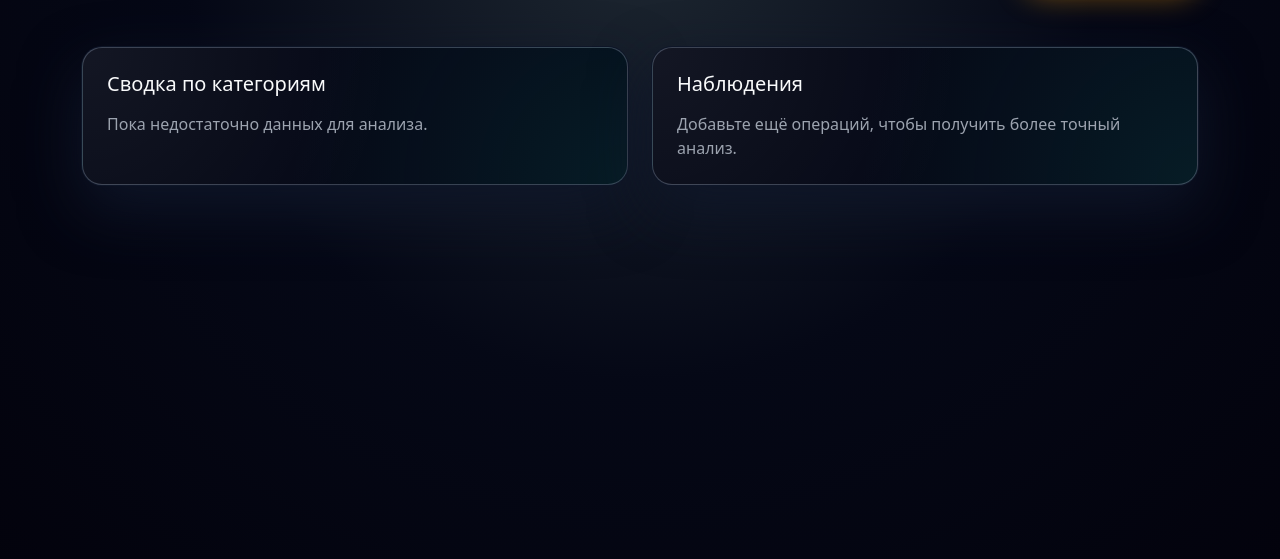
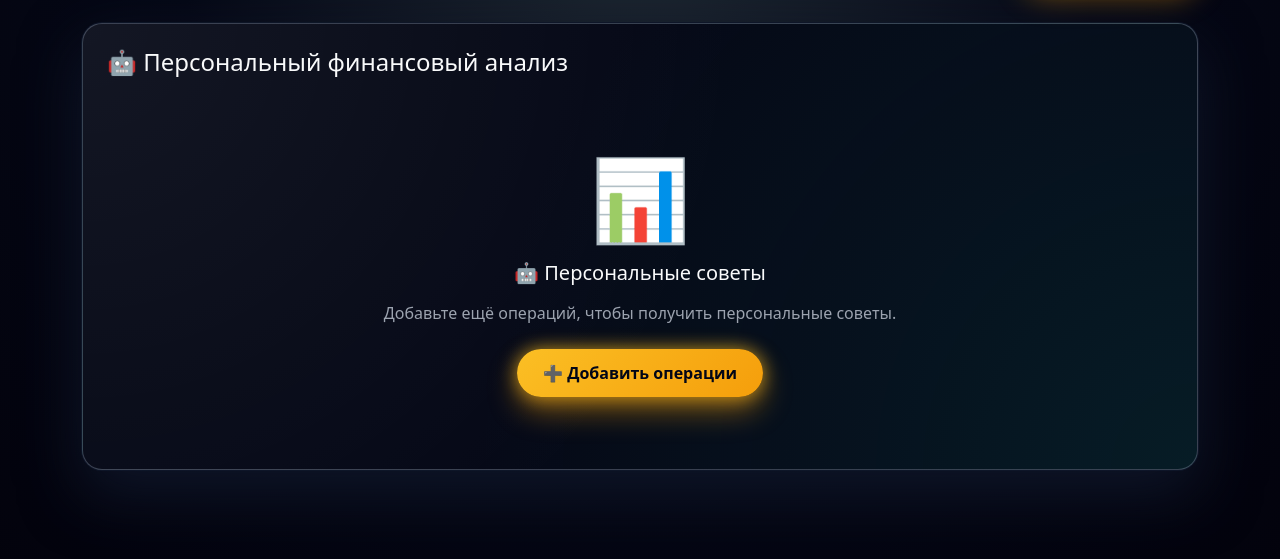
Before and after one commit to shensha231/family-budget, a Flask app: page /analysis/smart in a window 1280 px wide. Shown: the part 81-640 px from the top of the page. Run offline with Flask 3, Linux system fonts and the light colour scheme; the visitor is signed in with stand-in values (Sample User, id 1); data that the repository does not hold is empty.

Commit message:
Добавлена GPT интеграция: умные советы и кнопка на дашборде

```diff
--- a/app/templates/analysis/smart.html
+++ b/app/templates/analysis/smart.html
@@ -1,14 +1,18 @@
 {% extends "base.html" %}
 {% block title %}Умный анализ · Family Budget{% endblock %}
+
 {% block content %}
-<div class="container py-5">
-  <div class="row g-4">
-    <div class="col-md-6">
-      <div class="fb-card p-4 h-100">
-        <h1 class="h5 mb-3">Сводка по категориям</h1>
+<div class="container py-4">
+    <div class="fb-card p-4">
+        <h1 class="h4 mb-4">🤖 Персональный финансовый анализ</h1>
+
         {% if rows %}
+            <!-- Детализация по категориям -->
+            <div class="row g-4 mb-5">
+                <div class="col-12">
+                    <h2 class="h5 mb-3">📊 Детализация по категориям</h2>
                     <div class="table-responsive">
-            <table class="table table-dark table-borderless align-middle mb-0">
+                        <table class="table table-dark table-borderless align-middle">
                             <thead class="text-muted-soft">
                                 <tr>
                                     <th>Тип</th>
@@ -17,18 +21,18 @@
                                 </tr>
                             </thead>
                             <tbody>
-                {% for ttype, cat, total in rows %}
+                                {% for type, category, total in rows %}
                                 <tr>
                                     <td>
-                      {% if ttype == 'income' %}
+                                        {% if type == 'income' %}
                                         <span class="text-income">Доход</span>
                                         {% else %}
                                         <span class="text-expense">Расход</span>
                                         {% endif %}
                                     </td>
-                    <td>{{ cat }}</td>
+                                    <td>{{ category }}</td>
                                     <td class="text-end">
-                      {% if ttype == 'income' %}
+                                        {% if type == 'income' %}
                                         <span class="text-income">+{{ "%.2f"|format(total) }} ₽</span>
                                         {% else %}
                                         <span class="text-expense">-{{ "%.2f"|format(total) }} ₽</span>
@@ -39,28 +43,42 @@
                             </tbody>
                         </table>
                     </div>
-        {% else %}
-          <p class="mb-0 text-muted-soft">Пока недостаточно данных для анализа.</p>
-        {% endif %}
                 </div>
             </div>
 
-    <div class="col-md-6">
-      <div class="fb-card p-4 h-100">
-        <h2 class="h5 mb-3">Наблюдения</h2>
+            <!-- БЛОК СОВЕТОВ -->
+            <div class="row">
+                <div class="col-12">
+                    <h2 class="h5 mb-3">🤖 Персональные советы</h2>
+
                     {% if insights %}
-          <ul class="mb-0">
-            {% for line in insights %}
-              <li class="mb-1">{{ line }}</li>
+                        <div class="insights-list">
+                            {% for insight in insights %}
+                            <div class="alert alert-info mb-3">
+                                {{ insight }}
+                            </div>
                             {% endfor %}
-          </ul>
+                        </div>
                     {% else %}
-          <p class="mb-0 text-muted-soft">
-            Добавьте ещё операций, чтобы получить более точный анализ.
+                        <p class="text-muted-soft mb-0">
+                            Добавьте ещё операций, чтобы получить персональные советы.
                         </p>
                     {% endif %}
                 </div>
             </div>
+        {% else %}
+            <!-- НЕТ ДАННЫХ -->
+            <div class="text-center py-5">
+                <span class="display-1 mb-3 d-block">📊</span>
+                <h2 class="h5 mb-3">🤖 Персональные советы</h2>
+                <p class="text-muted-soft mb-4">
+                    Добавьте ещё операций, чтобы получить персональные советы.
+                </p>
+                <a href="{{ url_for('transactions.dashboard') }}" class="btn btn-fb-primary">
+                    ➕ Добавить операции
+                </a>
+            </div>
+        {% endif %}
     </div>
 </div>
 {% endblock %}
```
Also changed, not shown: app/templates/dashboard.html (+7 -0 lines), instance/app.db (added). Lines whose indentation alone changed are shown as unchanged.
